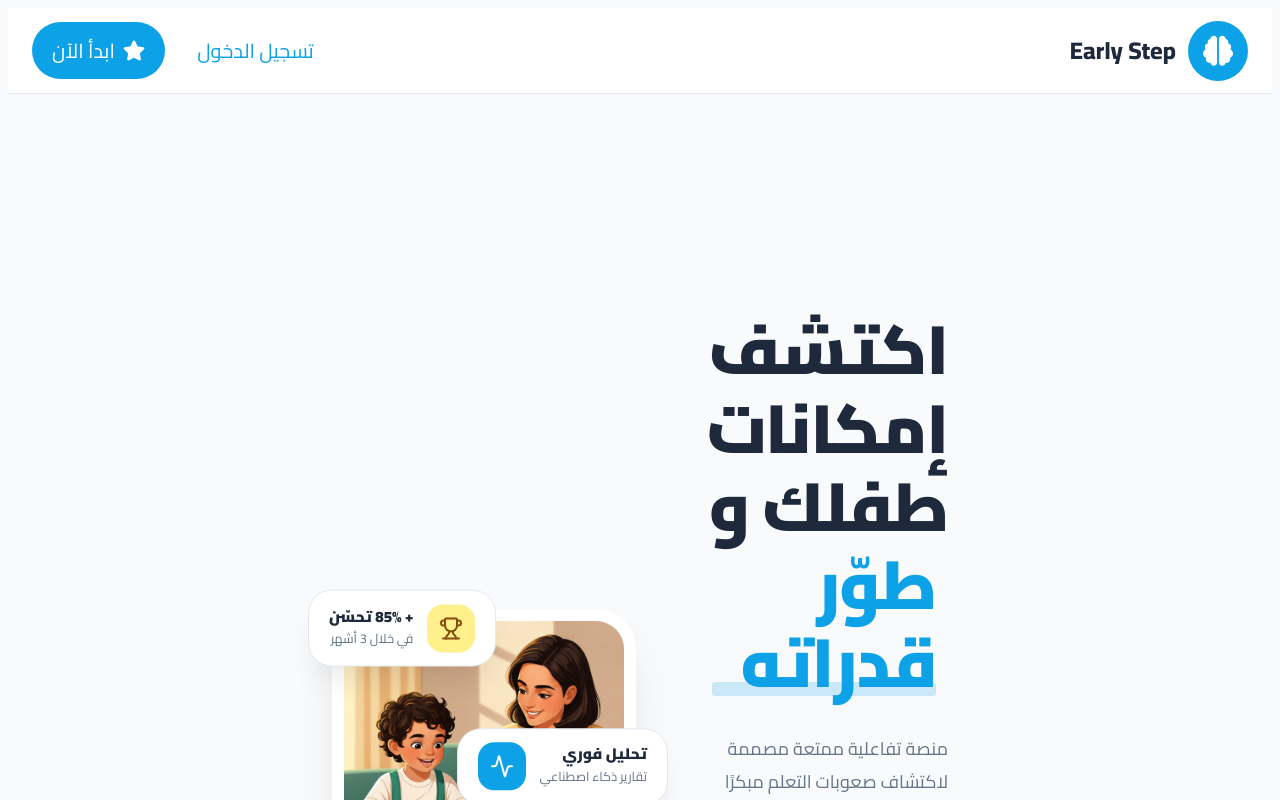
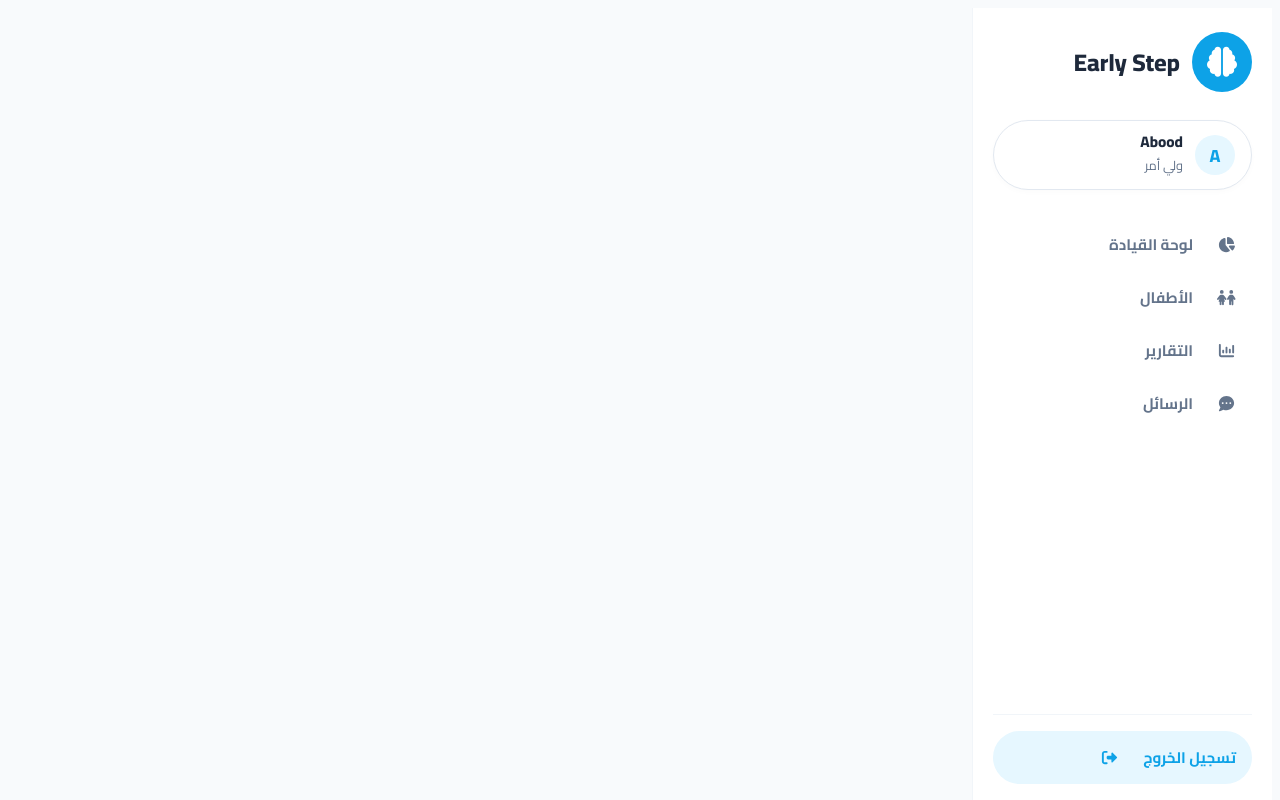
Before and after one commit to hudaysawalha-web/Capabilities-Explorer, a React (Vite) app: page / in a window 1280 px wide. Shown: the top 800 px of the page. Built offline with nearby package versions, Linux system fonts and the light colour scheme.

Commit message:
feat: add FontAwesome icons and restructure components for improved layout and styling

```diff
--- a/package.json
+++ b/package.json
@@ -10,8 +10,12 @@
     "preview": "vite preview"
   },
   "dependencies": {
+    "@fortawesome/fontawesome-svg-core": "^7.3.1",
+    "@fortawesome/free-solid-svg-icons": "^7.3.1",
+    "@fortawesome/react-fontawesome": "^3.5.0",
     "react": "^19.2.8",
-    "react-dom": "^19.2.8"
+    "react-dom": "^19.2.8",
+    "react-router-dom": "^7.18.4"
   },
   "devDependencies": {
     "@eslint/js": "^10.0.1",
--- a/src/App.jsx
+++ b/src/App.jsx
@@ -1,13 +1,11 @@
-
 import HomeNavbar from "./components/Navbar/HomeNavbar/HomeNavbar";
 import Home from "./Layout/Home/Home";
+import ParentSidebar from './components/Sidebar/ParentSidebar/ParentSidebar'
 
 function App() {
   return (
     <>
-      <HomeNavbar />
-      <Home />
-
+<ParentSidebar/>
     </>
   );
 }
--- /dev/null
+++ b/src/components/Brand/Brand.css
@@ -0,0 +1,25 @@
+.site-logo {
+  display: flex;
+  align-items: center;
+  gap: 12px;
+}
+
+.brain-icon {
+  width: 44px;
+  height: 44px;
+  display: flex;
+  align-items: center;
+  justify-content: center;
+  background-color: var(--primary-blue);
+  border-radius: 50%;
+  padding: 8px;
+  color: var(--bg-white);
+}
+.brain-icon i {
+  font-size: 1.875rem;
+}
+.logo-title {
+  font-size: 1.5rem;
+  font-weight: 800;
+  color: var(--text-dark);
+}
--- /dev/null
+++ b/src/components/Brand/Brand.jsx
@@ -0,0 +1,17 @@
+import React from 'react'
+import './Brand.css';
+
+export default function Brand() {
+  return (
+    <>
+
+        <div className="site-logo">
+          <div className="brain-icon">
+            <i className="fa-solid fa-brain"></i>
+          </div>
+          <span className="logo-title">Early Step</span>
+        </div>
+
+      </>
+  )
+}
--- /dev/null
+++ b/src/components/Cards/ParentsCard/ChildrenCard/ChildrenCard.css
@@ -0,0 +1,3 @@
+.header{
+    display: flex;
+}
--- a/src/components/Navbar/HomeNavbar/HomeNavbar.jsx
+++ b/src/components/Navbar/HomeNavbar/HomeNavbar.jsx
@@ -1,3 +1,4 @@
+import Brand from "../../Brand/Brand";
 import "./HomwNavbar.css";
 
 export default function HomeNavbar() {
@@ -5,12 +6,7 @@ export default function HomeNavbar() {
     <div className="Homenavbar">
       <div className="Homenavbar-container">
 
-        <div className="site-logo">
-          <div className="brain-icon">
-            <i className="fa-solid fa-brain"></i>
-          </div>
-          <span className="logo-title">Early Step</span>
-        </div>
+        <Brand/>
 
         {/* Action Links */}
         <div className="navbar-links">
--- a/src/components/Navbar/HomeNavbar/HomwNavbar.css
+++ b/src/components/Navbar/HomeNavbar/HomwNavbar.css
@@ -17,31 +17,7 @@
   justify-content: space-between;
 }
 
-.site-logo {
-  display: flex;
-  align-items: center;
-  gap: 12px;
-}
 
-.brain-icon {
-  width: 44px;
-  height: 44px;
-  display: flex;
-  align-items: center;
-  justify-content: center;
-  background-color: var(--primary-blue);
-  border-radius: 50%;
-  padding: 8px;
-  color: var(--bg-white);
-}
-.brain-icon i {
-  font-size: 1.875rem;
-}
-.logo-title {
-  font-size: 1.5rem;
-  font-weight: 800;
-  color: var(--text-dark);
-}
 
 /* Right Side Links & Button */
 .navbar-links {
--- a/src/components/Sidebar/ParentSidebar/ParentSidebar.css
+++ b/src/components/Sidebar/ParentSidebar/ParentSidebar.css
@@ -1,335 +1,132 @@
-* {
+.parent-sidebar {
+  width: 300px;
+  min-width: 300px;
+  height: 100vh;
+  padding: 24px 20px;
+  background-color: var(--bg-white);
+  border-left: 1px solid #f1f5f9;
+  display: flex;
+  flex-direction: column;
   box-sizing: border-box;
 }
 
-.sidebar {
-  width: 286px;
-  min-width: 286px;
-  height: 100vh;
-  min-height: 100vh;
-
-  padding: 24px 16px 18px;
-
-  background: var(--surface);
-
-  border-left: 1px solid var(--border);
-
+/* Header Section */
+.brand-header {
   display: flex;
-  flex-direction: column;
-
-  position: sticky;
-  top: 0;
-
-  z-index: 10;
+  align-items: center;
+  justify-content: space-between;
+  margin-bottom: 28px;
 }
 
-.brand {
+/* User Profile Card */
+.profile-card {
   display: flex;
   align-items: center;
-
   gap: 12px;
-
-  padding: 0 8px;
-
-  margin-bottom: 27px;
+  padding: 12px 16px;
+  background-color: #ffffff;
+  border: 1.5px solid #e2e8f0;
+  border-radius: 9999px;
+  margin-bottom: 28px;
+  box-shadow: 0 2px 6px rgba(0, 0, 0, 0.02);
 }
 
-.brand-icon {
-  width: 45px;
-  height: 45px;
-
-  flex-shrink: 0;
-
-  border-radius: 14px;
-
-  background: linear-gradient(
-    135deg,
-    #19abe9 0%,
-    #087fc2 100%
-  );
-
-  color: #ffffff;
-
+.avatar {
+  width: 40px;
+  height: 40px;
+  border-radius: 50%;
+  background-color: var(--primary-blue-light, #e6f7ff);
+  color: var(--primary-blue, #0da2e7);
   display: flex;
   align-items: center;
   justify-content: center;
-
-  box-shadow:
-    0 6px 16px rgba(21, 159, 224, 0.20);
-}
-
-.brand-icon svg {
-  width: 24px;
-  height: 24px;
-
-  display: block;
-}
-
-.brand-text {
-  display: flex;
-  flex-direction: column;
-
-  line-height: 1;
-
-  color: #1d2732;
-
-  font-size: 18px;
   font-weight: 800;
-}
-
-.brand-text span {
-  margin-top: 5px;
-}
-
-.profile {
-  width: 100%;
-
-  padding: 12px;
-
-  display: flex;
-  align-items: center;
-
-  gap: 11px;
-
-  background: #ffffff;
-
-  border: 1px solid #e7edf2;
-
-  border-radius: 18px;
-
-  margin-bottom: 27px;
-
-  box-shadow:
-    0 3px 10px rgba(30, 50, 70, 0.035);
-}
-
-.avatar {
-  width: 42px;
-  height: 42px;
-
+  font-size: 1.1rem;
   flex-shrink: 0;
-
-  border-radius: 13px;
-
-  background: #eaf7fd;
-
-  color: #159fe0;
-
-  display: flex;
-  align-items: center;
-  justify-content: center;
-
-  font-size: 15px;
-  font-weight: 800;
 }
 
 .profile-info {
-  flex: 1;
-
-  min-width: 0;
+  display: flex;
+  flex-direction: column;
 }
 
 .profile-name {
-  color: #273540;
-
-  font-size: 13px;
-
+  font-size: 0.95rem;
   font-weight: 800;
-
-  white-space: nowrap;
-
-  overflow: hidden;
-
-  text-overflow: ellipsis;
+  color: var(--text-dark, #1e293b);
+  line-height: 1.2;
 }
 
 .profile-role {
-  margin-top: 5px;
-
   display: flex;
   align-items: center;
-
-  gap: 6px;
-
-  color: #8a98a5;
-
-  font-size: 11px;
-  font-weight: 500;
+  gap: 5px;
+  font-size: 0.8rem;
+  color: var(--text-muted, #64748b);
+  margin-top: 2px;
 }
 
 .status-dot {
-  width: 7px;
-  height: 7px;
-
-  flex-shrink: 0;
-
+  width: 6px;
+  height: 6px;
   border-radius: 50%;
-
-  background: #25bd86;
-
-  box-shadow:
-    0 0 0 3px rgba(37, 189, 134, 0.10);
+  background-color: #22c55e;
 }
 
+/* Menu Items */
+.menu-section {
+  flex: 1;
+}
 
 .menu-title {
-  padding: 0 12px;
-
-  margin-bottom: 9px;
-
-  color: #9aa8b5;
-
-  font-size: 11px;
-
+  font-size: 0.85rem;
   font-weight: 700;
+  color: #94a3b8;
+  margin-bottom: 12px;
+  padding-right: 8px;
 }
-
 
 .nav {
   display: flex;
   flex-direction: column;
-
-  gap: 4px;
+  gap: 16px;
 }
 
 .nav-item {
-  position: relative;
-
-  width: 100%;
-  height: 47px;
-
-  padding: 0 14px;
-
   display: flex;
   align-items: center;
-
-  gap: 13px;
-
-  border-radius: 13px;
-
-  color: #687888;
-
-  font-size: 13.5px;
-
-  font-weight: 600;
-
-  transition:
-    background-color 0.2s ease,
-    color 0.2s ease,
-    transform 0.2s ease;
+  gap: 24px;
+  padding: 12px 16px;
+  border-radius: 9999px;
+  color: var(--text-muted, #64748b);
+  font-size: 0.95rem;
+  font-weight: 700;
+  text-decoration: none;
+  transition: all 0.2s ease;
 }
 
-.nav-item i {
-  width: 19px;
-  height: 19px;
-
-  flex-shrink: 0;
-
-  display: block;
-
-  stroke-width: 2;
+.nav-item:hover {
+  background-color: #f8fafc;
+  color: var(--primary-blue, #0da2e7);
 }
 
-.nav-item span {
-  line-height: 1;
+.nav-item.active {
+  background-color: var(--primary-blue-light, #e6f7ff);
+  color: var(--primary-blue, #0da2e7);
 }
 
-
-.nav-item:hover {
-  background: #f4f9fc;
-
-  color: #159fe0;
-
-  transform: translateX(-2px);
+/* Logout */
+.logout {
+  margin-top: auto;
+  padding-top: 16px;
+  border-top: 1px solid #f1f5f9;
 }
 
-
-.nav-item.active {
-  background: #eaf7fd;
-
-  color: #159fe0;
-
-  font-weight: 800;
+.logout-item {
+  color: var(--text-muted, #64748b);
 }
 
-.nav-item.active i {
-  stroke-width: 2.2;
+.logout-item:hover {
+  background-color: #fef2f2;
+  color: #ef4444;
 }
-
-
-
-.nav-item.active::before {
-  content: "";
-
-  position: absolute;
-
-  right: 0;
-  top: 50%;
-
-  width: 3px;
-  height: 23px;
-
-  transform: translateY(-50%);
-
-  border-radius: 5px;
-
-  background: #159fe0;
-}
-
-
-
-.logout {
-  margin-top: auto;
-
-  padding-top: 15px;
-
-  border-top: 1px solid #edf1f4;
-}
-
-.logout .nav-item {
-  color: #7b8996;
-}
-
-.logout .nav-item:hover {
-  background: #fff5f5;
-
-  color: #d9534f;
-
-  transform: translateX(-2px);
-}
-
-
-
-body.dark-mode .brand-text {
-  color: #ffffff;
-}
-
-body.dark-mode .profile {
-  background: var(--surface);
-
-  border-color: var(--border);
-}
-
-body.dark-mode .profile-name {
-  color: #ffffff;
-}
-
-body.dark-mode .nav-item {
-  color: #aeb9c4;
-}
-
-body.dark-mode .nav-item:hover {
-  background: rgba(21, 159, 224, 0.08);
-
-  color: #159fe0;
-}
-
-body.dark-mode .nav-item.active {
-  background: rgba(21, 159, 224, 0.13);
-
-  color: #159fe0;
-}
-
-body.dark-mode .logout {
-  border-color: var(--border);
-}
--- a/src/components/Sidebar/ParentSidebar/ParentSidebar.jsx
+++ b/src/components/Sidebar/ParentSidebar/ParentSidebar.jsx
@@ -1,134 +1,69 @@
+import React from "react";
 import "./ParentSidebar.css";
-
+import { NavLink } from "react-router-dom";
+import { FontAwesomeIcon } from "@fortawesome/react-fontawesome";
+import { faChartPie } from "@fortawesome/free-solid-svg-icons";
+import {
+  faChildren,
+  faChartColumn,
+  faCommentDots,
+  faRightFromBracket,
+} from "@fortawesome/free-solid-svg-icons";
+import Brand from "../../Brand/Brand";
 export default function ParentSidebar() {
   return (
-    <div>
-      <aside className="sidebar">
 
-        <div className="brand">
-          <div className="brand-icon">
-            <svg
-              xmlns="http://www.w3.org/2000/svg"
-              width="23"
-              height="23"
-              viewBox="0 0 24 24"
-              fill="none"
-              stroke="currentColor"
-              strokeWidth="2"
-              strokeLinecap="round"
-              strokeLinejoin="round"
-            >
-              <path d="M12 5a3 3 0 1 0-5.997.125A4.6 4.6 0 0 0 4 9a4.6 4.6 0 0 0 1.998 3.8A4.6 4.6 0 0 0 4 16a4.6 4.6 0 0 0 4.003 3.875A3 3 0 1 0 12 19" />
-              <path d="M12 5a3 3 0 1 1 5.997.125A4.6 4.6 0 0 1 20 9a4.6 4.6 0 0 1-1.998 3.8A4.6 4.6 0 0 1 20 16a4.6 4.6 0 0 1-4.003 3.875A3 3 0 1 1 12 19" />
-              <path d="M8 8h.01" />
-              <path d="M16 8h.01" />
-              <path d="M8 16h.01" />
-              <path d="M16 16h.01" />
-              <path d="M12 5v14" />
-            </svg>
-          </div>
+    <aside className="parent-sidebar">
+      {/* Brand */}
+      <div className="brand-header">
+        <Brand />
+      </div>
 
-          <div className="brand-text">
-            <div>مستكشف</div>
-            <span>القدرات</span>
+      {/* User Profile Card */}
+      <div className="profile-card">
+        <div className="avatar">A</div>
+        <div className="profile-info">
+          <div className="profile-name">Abood</div>
+          <div className="profile-role">
+
+            ولي أمر
           </div>
         </div>
+      </div>
 
+      {/* Navigation Menu */}
+      <div className="menu-section">
 
-        <div className="profile">
+        <div className="sidebar">
+          <NavLink className="nav-item" to="/dashboard">
+            <FontAwesomeIcon icon={faChartPie} className="nav-icon" />
+            <span>لوحة القيادة</span>
+          </NavLink>
 
-          <div className="avatar">
-            ب
-          </div>
+          <NavLink className="nav-item" to="/children">
+            <FontAwesomeIcon icon={faChildren} className="nav-icon" />
+            <span>الأطفال</span>
+          </NavLink>
 
-          <div className="profile-info">
-            <div
-              className="profile-name"
-              id="sidebarUserName"
-            >
-              جاري التحميل...
-            </div>
+          <NavLink className="nav-item" to="/reports">
+            <FontAwesomeIcon icon={faChartColumn} className="nav-icon" />{" "}
+            <span>التقارير</span>
+          </NavLink>
 
-            <div className="profile-role">
-              <span className="status-dot"></span>
-              ولي أمر
-            </div>
-          </div>
+          <NavLink className="nav-item" to="/messages">
+            <FontAwesomeIcon icon={faCommentDots} className="nav-icon" />{" "}
+            <span>الرسائل</span>
+          </NavLink>
+        </div>
+      </div>
 
-        </div>
-
-
-        <div className="menu-title">
-          القائمة الرئيسية
-        </div>
-
-
-        <nav className="nav">
-
-          <a
-            href="./dashboard.html"
-            className="nav-item active"
-          >
-            <i data-lucide="layout-dashboard"></i>
-            <span>لوحة القيادة</span>
-          </a>
-
-          <a
-            href="./children.html"
-            className="nav-item"
-          >
-            <i data-lucide="users-round"></i>
-            <span>الأطفال</span>
-          </a>
-
-          <a
-            href="./tests.html"
-            className="nav-item"
-          >
-            <i data-lucide="brain"></i>
-            <span>الاختبارات</span>
-          </a>
-
-          <a
-            href="./games.html"
-            className="nav-item"
-          >
-            <i data-lucide="gamepad-2"></i>
-            <span>الألعاب</span>
-          </a>
-
-          <a
-            href="./reports.html"
-            className="nav-item"
-          >
-            <i data-lucide="file-chart-column"></i>
-            <span>التقارير</span>
-          </a>
-
-          <a
-            href="./Messages.html"
-            className="nav-item"
-          >
-            <i data-lucide="message-circle"></i>
-            <span>الرسائل</span>
-          </a>
-
-        </nav>
-
-
-        <div className="logout">
-
-          <a
-            href="../../index.html"
-            className="nav-item"
-          >
-            <i data-lucide="log-out"></i>
-            <span>تسجيل الخروج</span>
-          </a>
-
-        </div>
-
-      </aside>
-    </div>
+      {/* Logout Footer */}
+      <div className="logout">
+        <NavLink  className="nav-item logout-item" to="/">
+          <span>تسجيل الخروج</span>
+          <FontAwesomeIcon icon={faRightFromBracket} className="nav-icon" />
+        </NavLink>
+      </div>
+    </aside>
   );
 }
--- a/src/main.jsx
+++ b/src/main.jsx
@@ -1,9 +1,12 @@
 import { createRoot } from 'react-dom/client'
+import { BrowserRouter } from 'react-router-dom';
 import './index.css'
 import App from './App.jsx'
 
 createRoot(document.getElementById('root')).render(
 
-    <App />
+    <BrowserRouter>
+      <App />
+    </BrowserRouter>
 
 )
```
Also changed, not shown: src/components/Cards/ParentsCard/ChildrenCard/ChildrenCard.jsx (added, +7 -0 lines), 1 other file (tests, documents, lock files or other folders).
